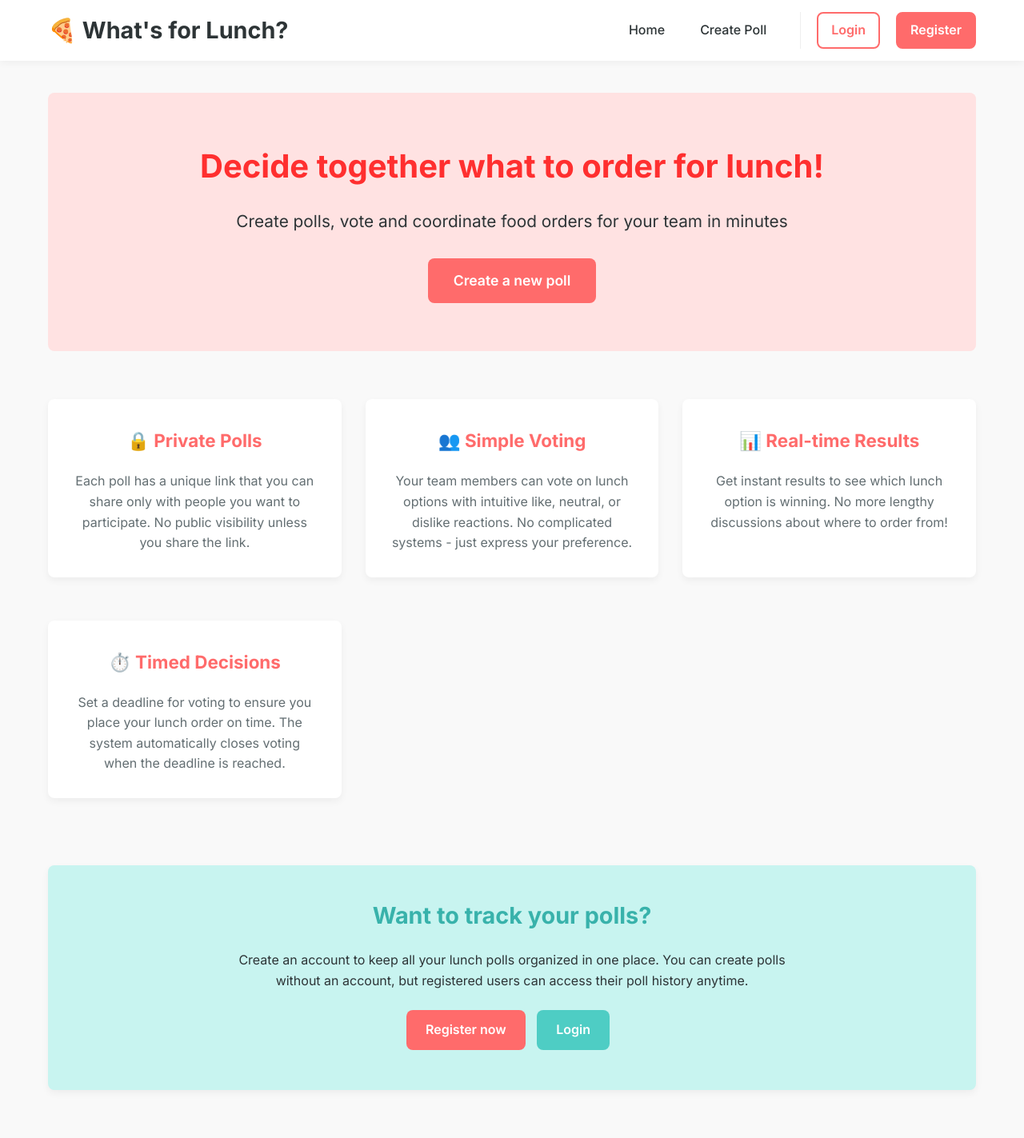
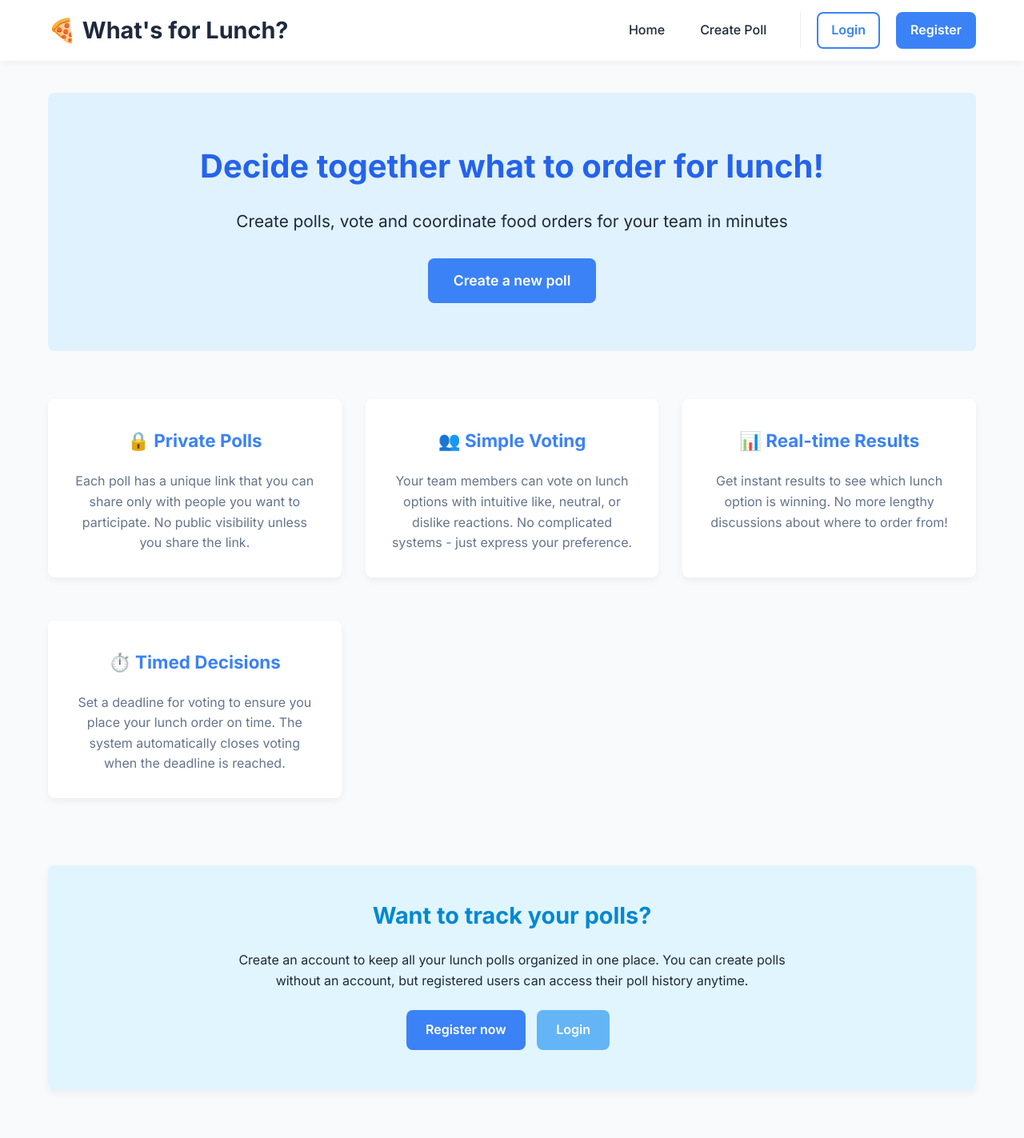
Before and after one commit to itmo-wad/Lunch-coordination-app-team2, a Flask app: page / in a window 1280 px wide. Shown: the whole page at 80% size. Run offline with Flask 3, Linux system fonts and the light colour scheme; some libraries are stand-ins or nearby versions.

Commit message:
Now it's blue

```diff
--- a/static/style.css
+++ b/static/style.css
@@ -1,20 +1,20 @@
 :root {
-  --primary-color: #FF6B6B;
-  --primary-light: #FFE2E2;
-  --primary-dark: #FF2F2F;
-  --secondary-color: #4ECDC4;
-  --secondary-light: #C8F4F0;
-  --secondary-dark: #38B2AB;
-  --success-color: #6AB04C;
-  --warning-color: #F0932B;
-  --danger-color: #EB4D4B;
-  --dark-color: #2D3436;
-  --gray-color: #636E72;
-  --light-color: #F9F9F9;
+    --primary-color: #3b82f6;
+    --primary-light: #e0f2fe;
+    --primary-dark: #2563eb;
+    --secondary-color: #64b5f6;
+    --secondary-light: #e1f5fe;
+    --secondary-dark: #0288d1;
+    --success-color: #22c55e;
+    --warning-color: #f59e0b;
+    --danger-color: #ef4444;
+    --dark-color: #1e293b;
+    --gray-color: #64748b;
+    --light-color: #f9fafb;
     --white-color: #FFFFFF;
     --border-radius: 8px;
     --box-shadow: 0 4px 10px rgba(0, 0, 0, 0.05);
-  --transition: all 0.3s ease;
+    --transition: color 0.2s ease, background-color 0.2s ease, border-color 0.2s ease;
 }
 
 * {
@@ -699,17 +677,3 @@ textarea:focus {
         margin-left: 0;
     }
 }
-
-/* Animations */
-@keyframes fadeIn {
-  from { opacity: 0; transform: translateY(10px); }
-  to { opacity: 1; transform: translateY(0); }
-}
-
-.card, .hero, .features .card {
-  animation: fadeIn 0.5s ease-out;
-}
-
-.flash-message {
-  animation: fadeIn 0.3s ease-out;
-}
```
Also changed, not shown: other parts of static/style.css (+22 -44 lines). Lines whose indentation alone changed are shown as unchanged.
